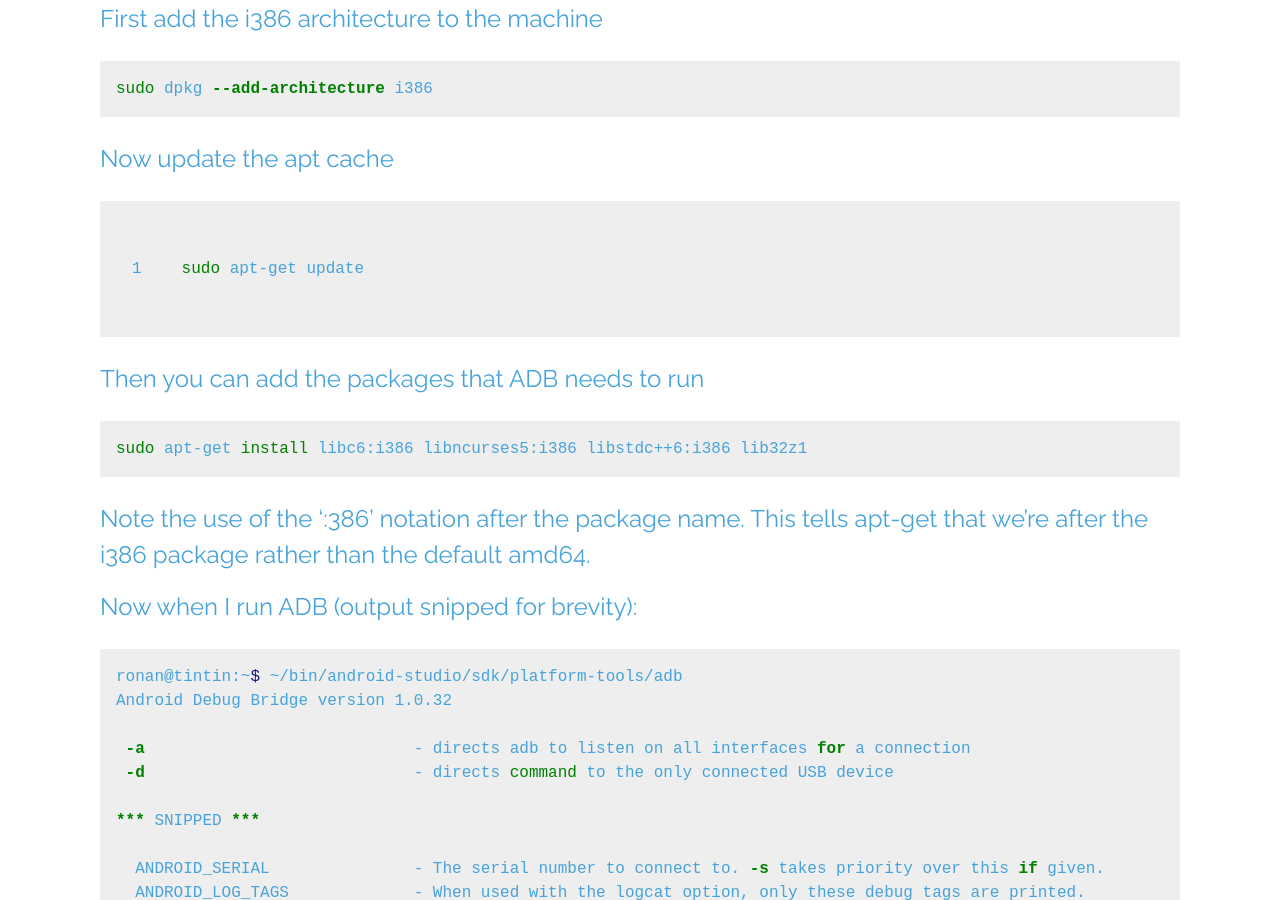
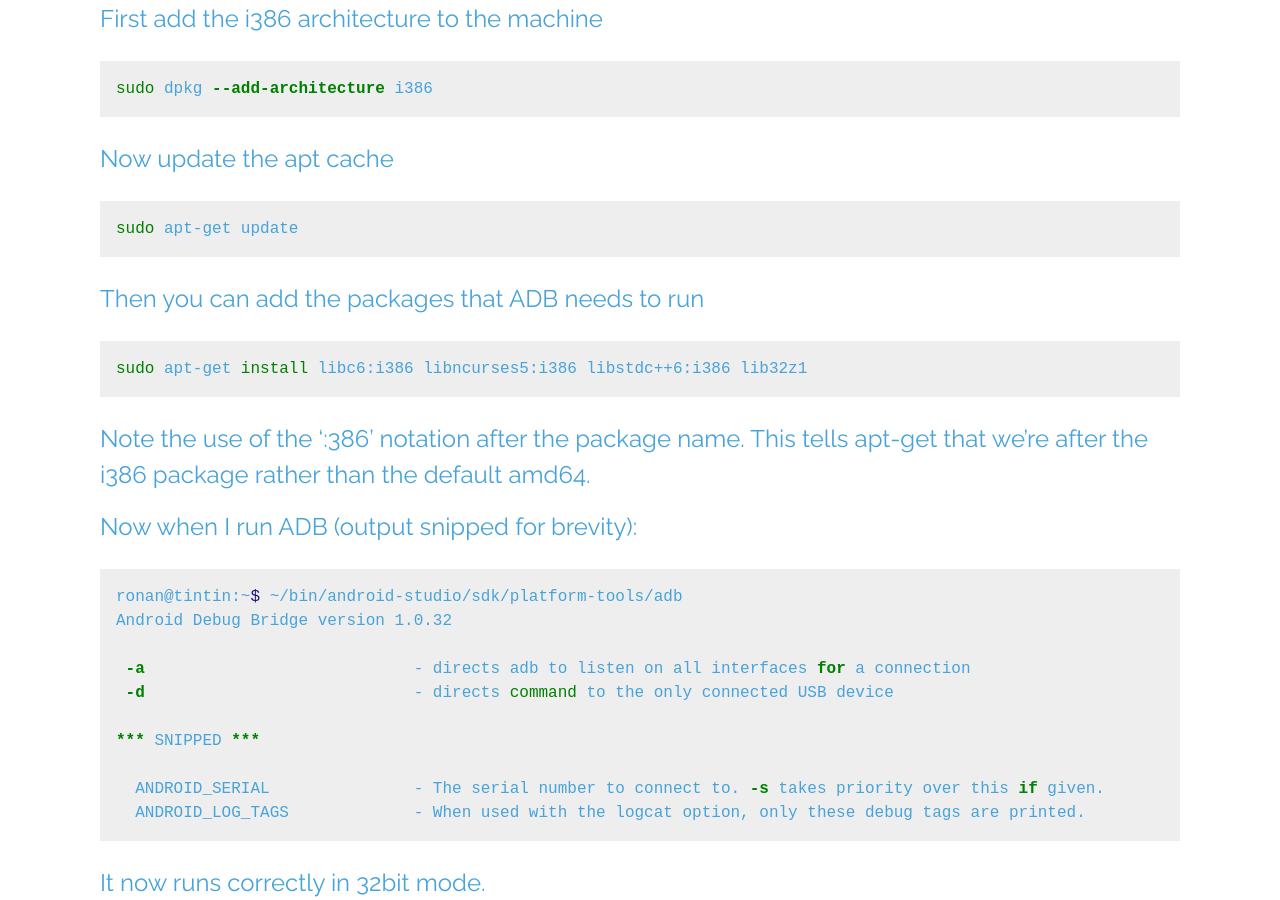
Before and after one commit to ronanchilvers/ronanchilvers.github.io, a Jekyll site: the page built from _posts/2014-10-19-multiarch-in-ubuntu.md, in a window 1280 px wide and 900 px high, scrolled down 966 px. Built offline with Jekyll 4.4.1, drawn with Linux system fonts in a browser that asks for light colours; nearby versions of some CDN libraries.

Commit message:
Remove line numbers in highlighted bash command

```diff
--- a/_posts/2014-10-19-multiarch-in-ubuntu.md
+++ b/_posts/2014-10-19-multiarch-in-ubuntu.md
@@ -41,7 +41,7 @@ sudo dpkg --add-architecture i386
 {% endhighlight %}
 
 Now update the apt cache
-{% highlight bash linenos=table %}
+{% highlight bash %}
 sudo apt-get update
 {% endhighlight %}
 
```
